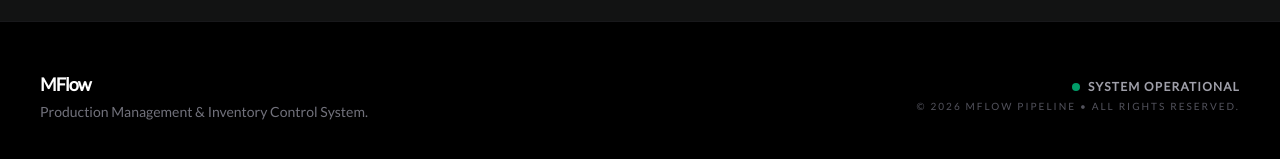
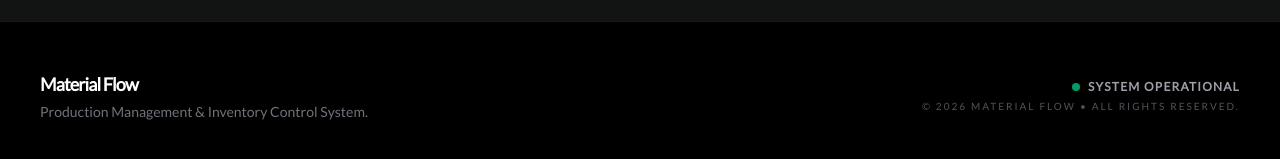
Before and after one commit to Cayuaz/material-flow, a Next.js app in the folder frontend/: page / in a window 1280 px wide. Shown: the part 999-1158 px from the top of the page. Built offline with nearby package versions, Linux system fonts and the light colour scheme.

Commit message:
fix: update footer texts

```diff
--- a/frontend/components/Footer.tsx
+++ b/frontend/components/Footer.tsx
@@ -4,14 +4,14 @@ export const Footer = () => {
       <div className="flex flex-col md:flex-row justify-between items-start md:items-center gap-6">
         <div className="flex flex-col gap-1">
           <span className="text-white font-bold tracking-tighter text-lg">
-            MFlow
+            Material Flow
           </span>
           <p className="text-zinc-500 text-sm">
             Production Management & Inventory Control System.
           </p>
         </div>
 
-        {/* Status e Copyright */}
+        {/* Status and Copyright */}
         <div className="flex flex-col md:items-end gap-1">
           <div className="flex items-center gap-2">
             <span className="h-2 w-2 rounded-full bg-emerald-500 animate-pulse" />
@@ -20,7 +20,7 @@ export const Footer = () => {
             </span>
           </div>
           <p className="text-zinc-600 text-[10px] uppercase tracking-[0.2em] font-medium">
-            © 2026 MFlow Pipeline • All rights reserved.
+            © 2026 Material Flow • All rights reserved.
           </p>
         </div>
       </div>
```
